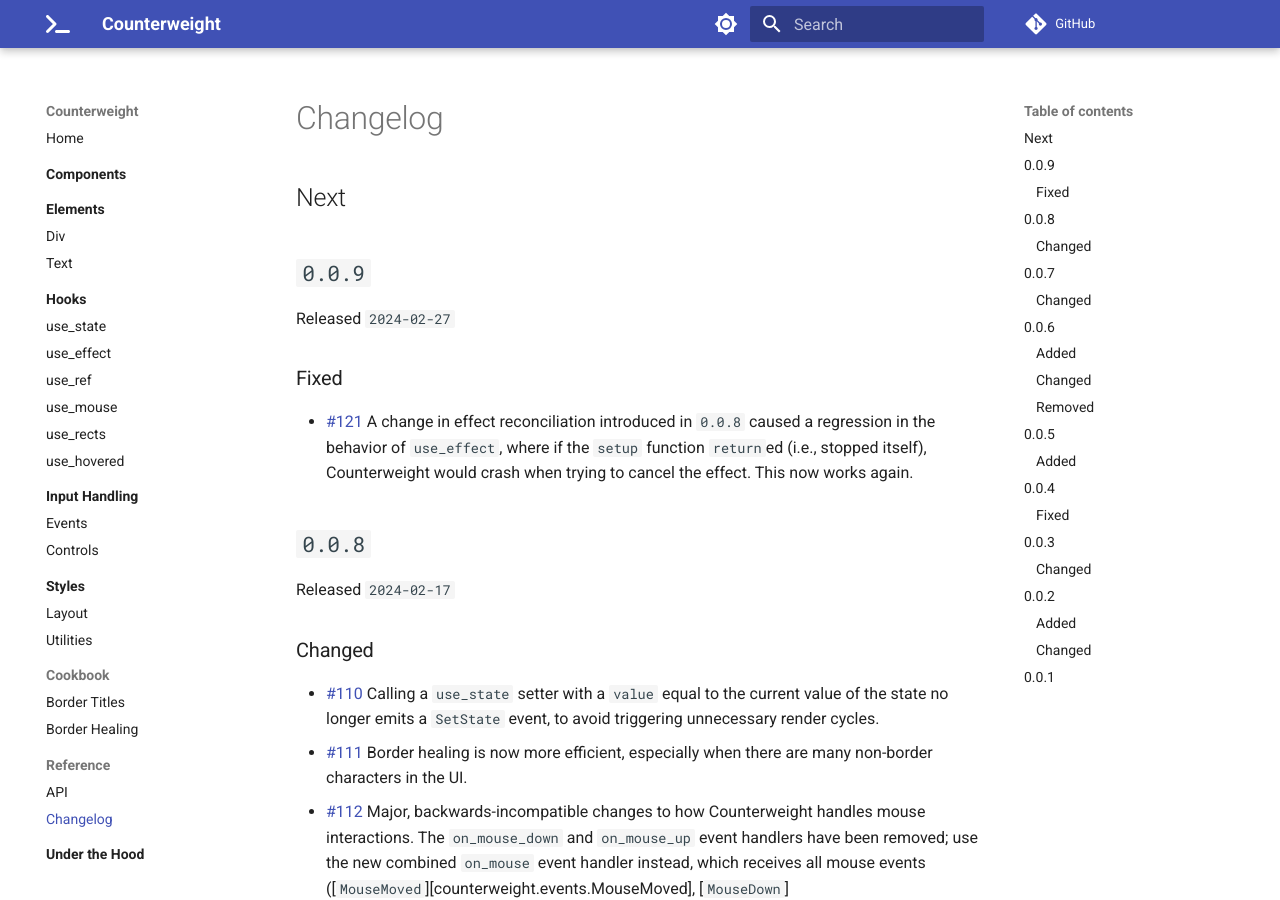
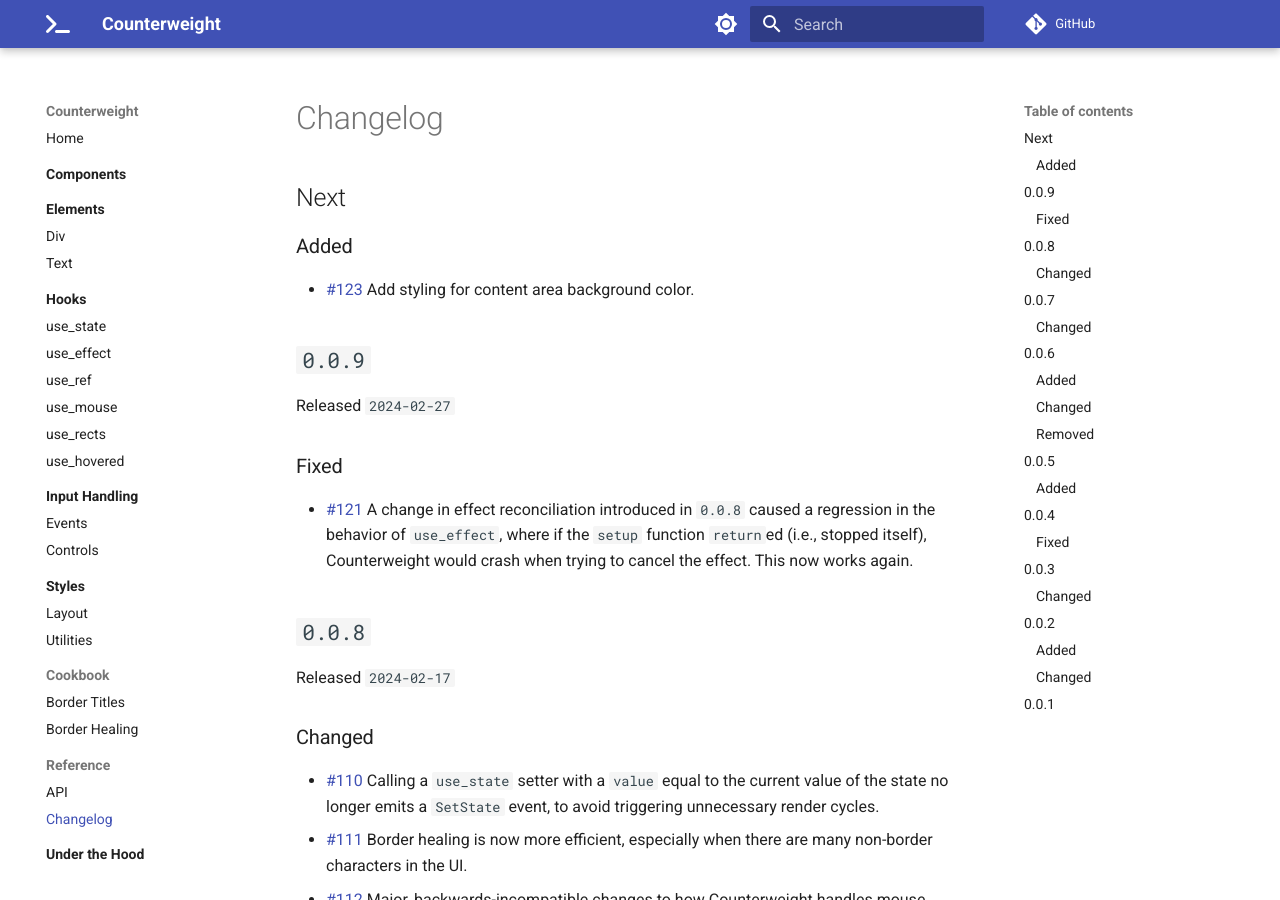
Before and after one commit to JoshKarpel/counterweight, an MkDocs documentation site: the page built from docs/reference/changelog.md, in a window 1280 px wide and 900 px high. Built offline with MkDocs 1.6.1 and Material for MkDocs 9.7.7, drawn with Linux system fonts in a browser that asks for light colours; comment, search, counter and statistics services are not loaded.

Commit message:
changelog entry

```diff
--- a/docs/reference/changelog.md
+++ b/docs/reference/changelog.md
@@ -1,6 +1,11 @@
 # Changelog
 
 ## Next
+
+### Added
+
+- [#123](https://github.com/JoshKarpel/counterweight/pull/123)
+  Add styling for content area background color.
 
 ## `0.0.9`
 
```
